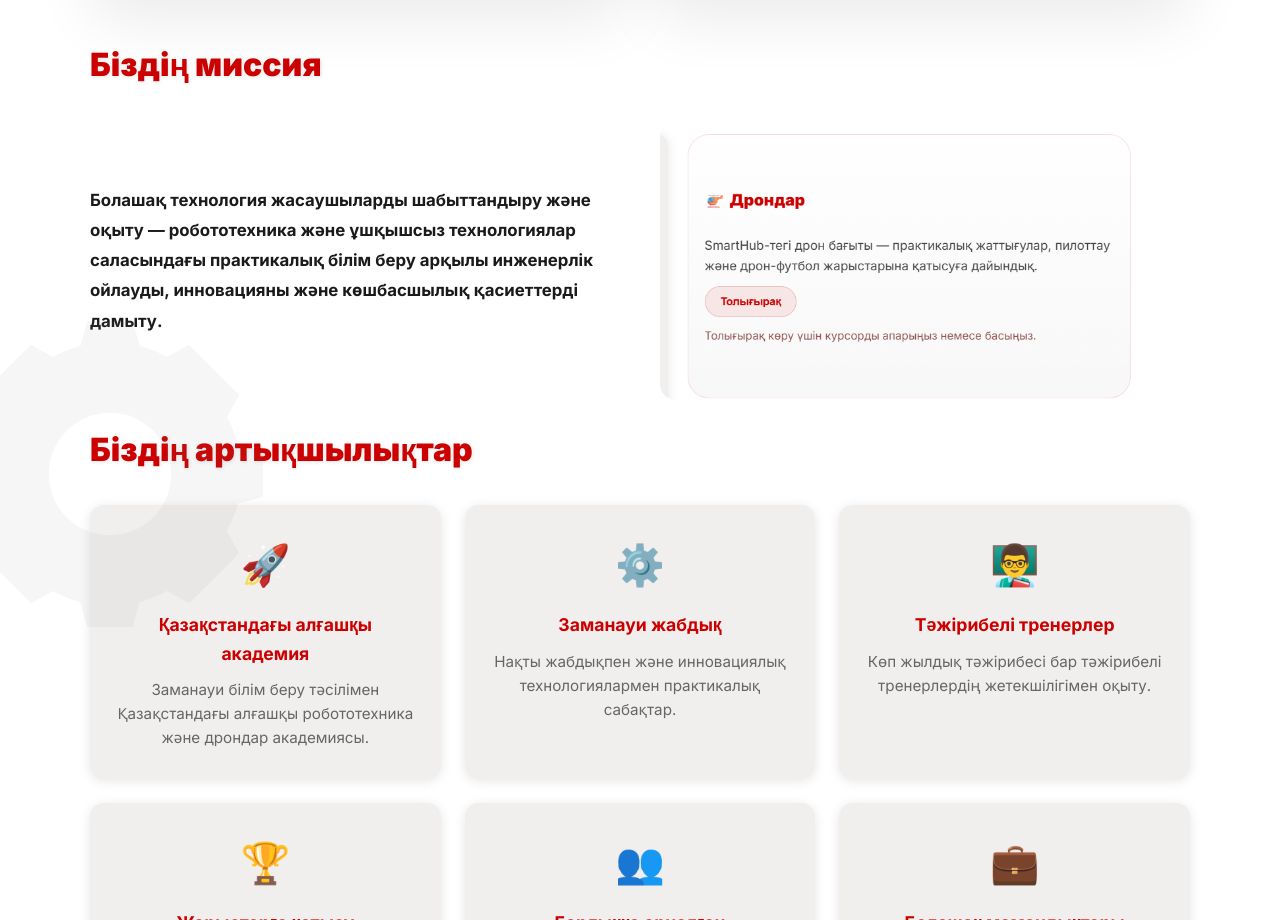
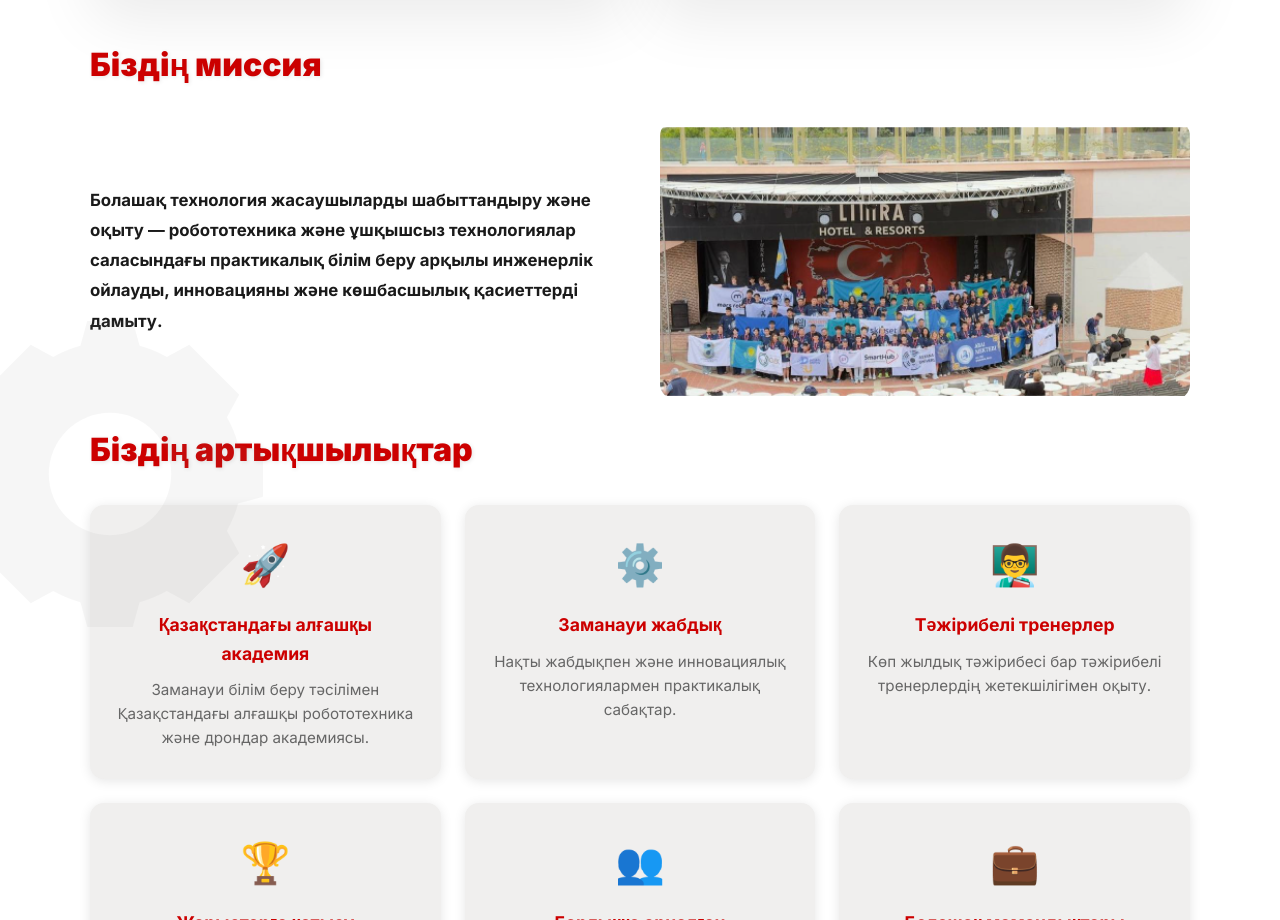
Before and after one commit to xxsspeed-glitch/smarthub, a website: page index.html in a window 1280 px wide. Shown: the part 1459-2379 px from the top of the page. Drawn offline with nearby package versions, Linux system fonts and the light colour scheme.

Commit message:
Add files via upload

```diff
--- a/index.html
+++ b/index.html
@@ -216,7 +216,7 @@
             <h3 class="section-title" data-kaz="Біздің миссия" data-ru="Наша Миссия" data-en="Our Mission">Біздің миссия</h3>
             <div class="mission-with-photo">
                 <p class="mission-text" data-kaz="Болашақ технология жасаушыларды шабыттандыру және оқыту — робототехника және ұшқышсыз технологиялар саласындағы практикалық білім беру арқылы инженерлік ойлауды, инновацияны және көшбасшылық қасиеттерді дамыту." data-ru="Вдохновлять и обучать будущих создателей технологий, развивая инженерное мышление, инновационность и лидерские качества через практическое образование в сфере робототехники и беспилотных технологий." data-en="Inspire and educate future technology creators, developing engineering thinking, innovation and leadership through practical education in robotics and drone technologies.">Болашақ технология жасаушыларды шабыттандыру және оқыту — робототехника және ұшқышсыз технологиялар саласындағы практикалық білім беру арқылы инженерлік ойлауды, инновацияны және көшбасшылық қасиеттерді дамыту.</p>
-                <img src="trip2.png" alt="SmartHub команда Түркияда" />
+                <img src="mission-photo.png" alt="SmartHub команда Түркияда" />
             </div>
 
             <h3 class="section-title" data-kaz="Біздің артықшылықтар" data-ru="Наши Преимущества" data-en="Our Advantages">Біздің артықшылықтар</h3>
```
Also changed, not shown: mission-photo.png (added).
